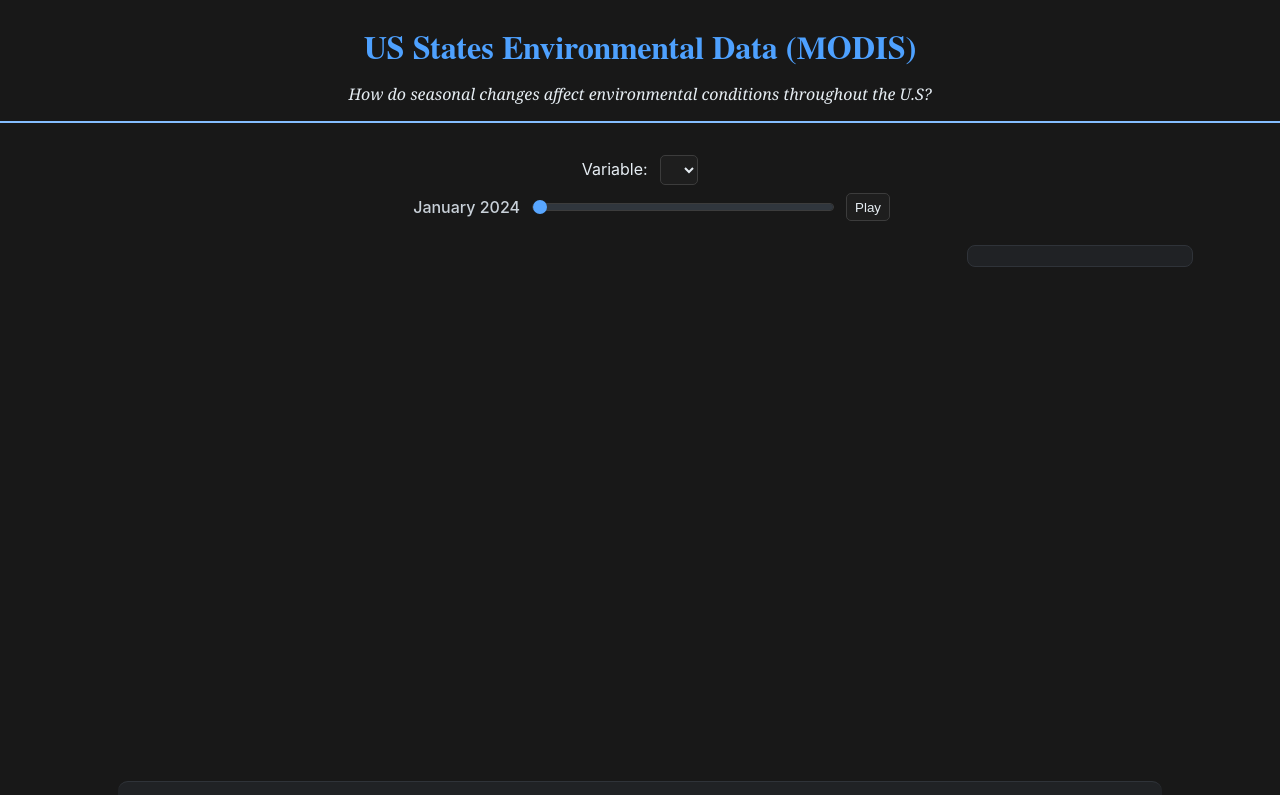
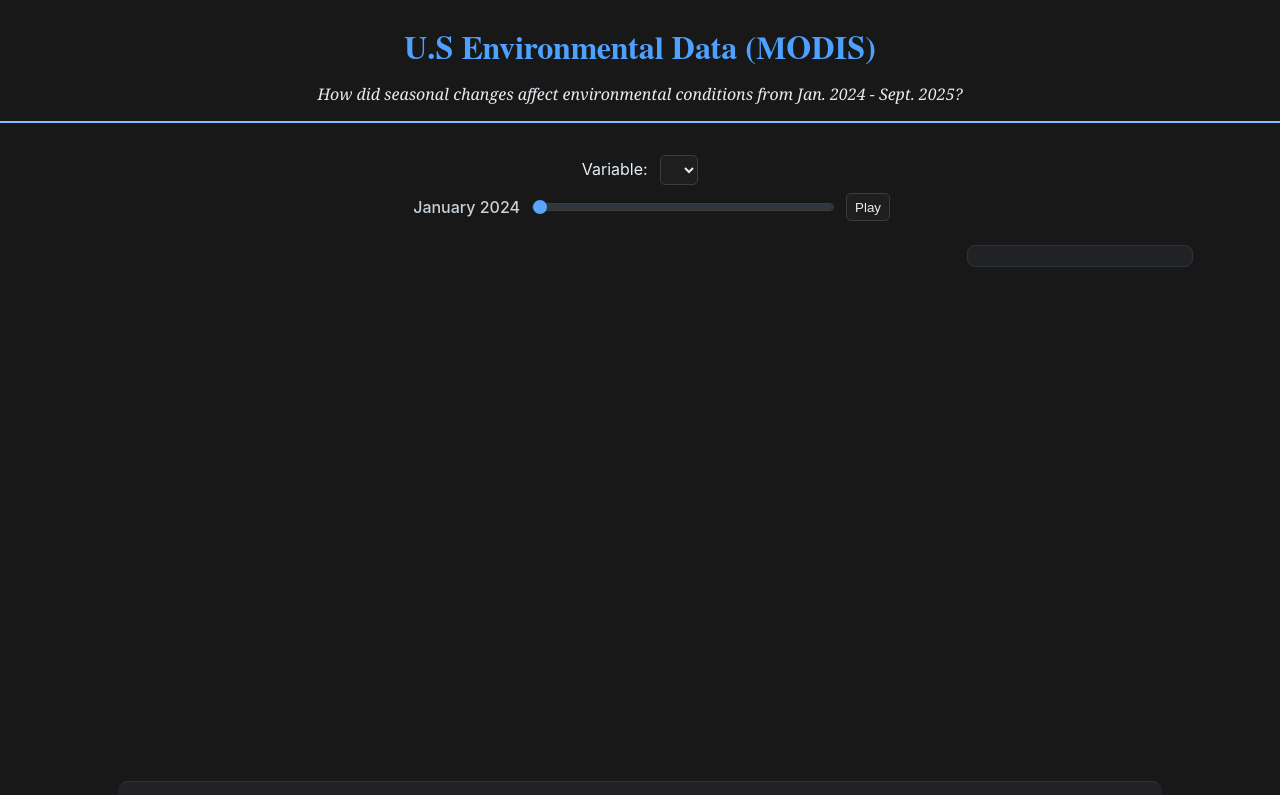
Before and after one commit to laurenthanhvo/dsc106-proj3, a plain HTML site: page index.html in a window 1280 px wide. Shown: the top 795 px of the page. Drawn offline with nearby package versions, Linux system fonts and the light colour scheme; no server answers.

Commit message:
update description

```diff
--- a/index.html
+++ b/index.html
@@ -2,15 +2,15 @@
 <html lang="en">
 <head>
   <meta charset="UTF-8" />
-  <title>US States MODIS Data (2024–2025)</title>
+  <title>U.S Environmental Data (MODIS)</title>
   <meta name="viewport" content="width=device-width, initial-scale=1.0" />
   <link rel="stylesheet" href="style.css" />
 </head>
 <body>
-  <h1>US States Environmental Data (MODIS)</h1>
+  <h1>U.S Environmental Data (MODIS)</h1>
 
   <p id="description">
-    How do seasonal changes affect environmental conditions throughout the U.S?
+    How did seasonal changes affect environmental conditions from Jan. 2024 - Sept. 2025?
   </p>
 
   <hr>
```
